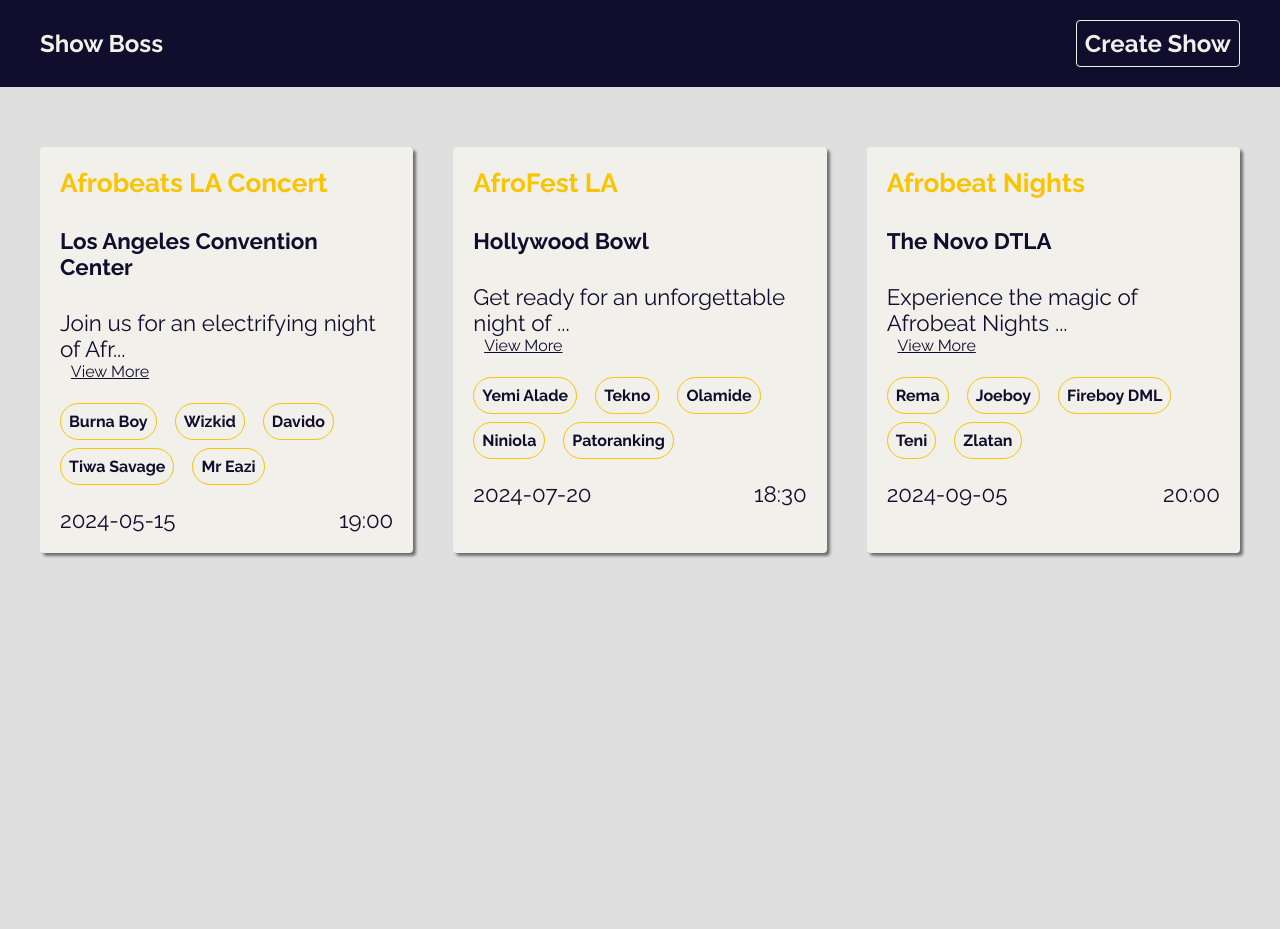
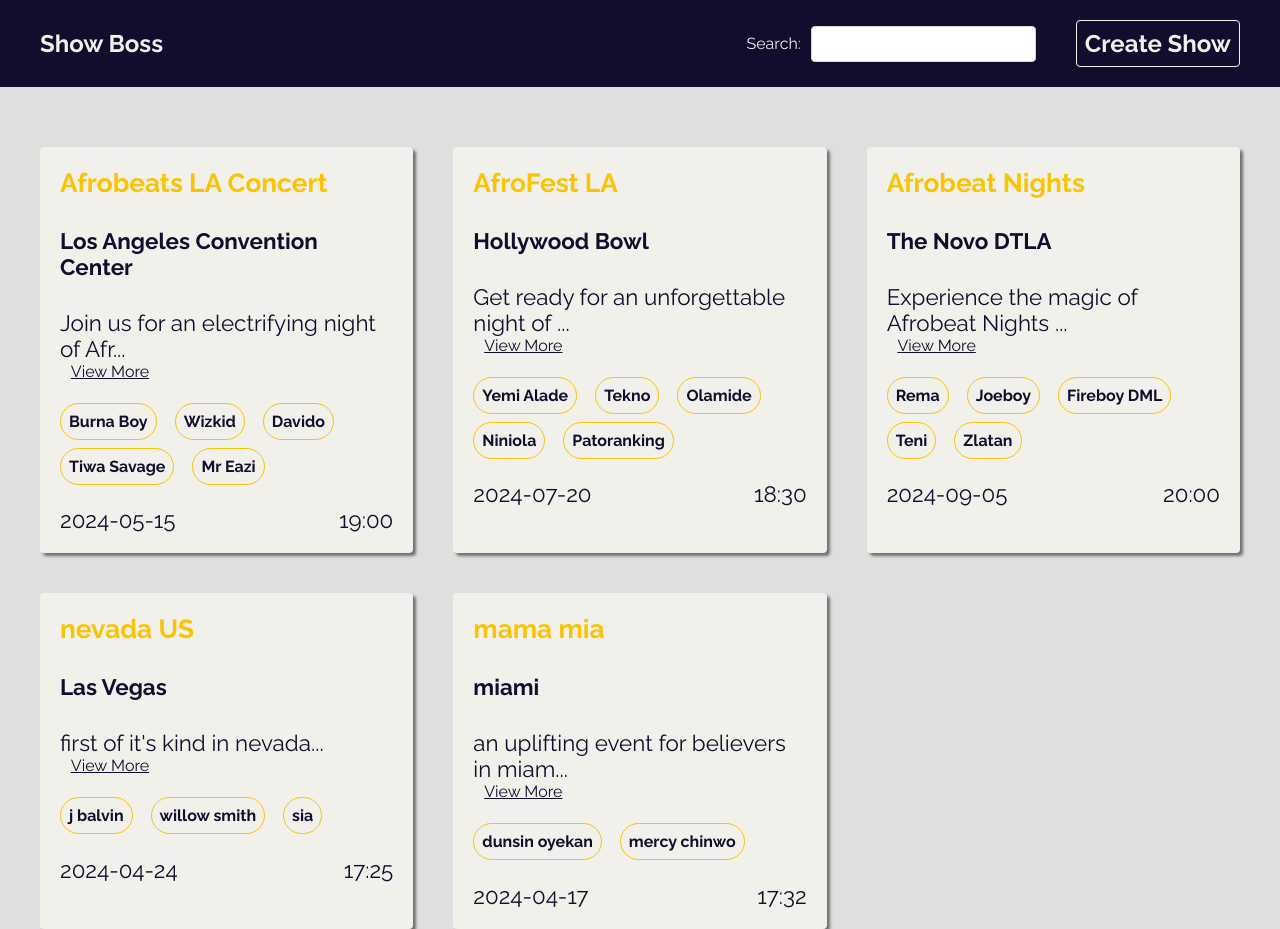
Before and after one commit to Rei-ne/show-boss, a React (Vite) app: page / in a window 1280 px wide. Before the commit the page ends 800 px from the top, so only its background shows below. Built offline with nearby package versions, Linux system fonts and the light colour scheme; data requests are answered from the project's data file.

Commit message:
feat(004); create post event

```diff
--- a/data/db.json
+++ b/data/db.json
@@ -6,7 +6,13 @@
       "location": "Los Angeles Convention Center",
       "date": "2024-05-15",
       "time": "19:00",
-      "artists": ["Burna Boy", "Wizkid", "Davido", "Tiwa Savage", "Mr Eazi"],
+      "artists": [
+        "Burna Boy",
+        "Wizkid",
+        "Davido",
+        "Tiwa Savage",
+        "Mr Eazi"
+      ],
       "description": "Join us for an electrifying night of Afrobeats music at the Los Angeles Convention Center! Experience the vibrant rhythms and melodies of Africa with performances by some of the biggest names in Afrobeats music, including Burna Boy, Wizkid, Davido, Tiwa Savage, and Mr Eazi. This promises to be a memorable event filled with energetic performances, dancing, and celebration of African culture. Don't miss out!"
     },
     {
@@ -15,7 +21,13 @@
       "location": "Hollywood Bowl",
       "date": "2024-07-20",
       "time": "18:30",
-      "artists": ["Yemi Alade", "Tekno", "Olamide", "Niniola", "Patoranking"],
+      "artists": [
+        "Yemi Alade",
+        "Tekno",
+        "Olamide",
+        "Niniola",
+        "Patoranking"
+      ],
       "description": "Get ready for an unforgettable night of AfroFest at the iconic Hollywood Bowl! Join us as we celebrate the richness of African music and culture with performances by Yemi Alade, Tekno, Olamide, Niniola, and Patoranking. With its stunning outdoor setting and top-notch lineup, AfroFest LA promises to be a feast for the senses!"
     },
     {
@@ -24,8 +36,39 @@
       "location": "The Novo DTLA",
       "date": "2024-09-05",
       "time": "20:00",
-      "artists": ["Rema", "Joeboy", "Fireboy DML", "Teni", "Zlatan"],
+      "artists": [
+        "Rema",
+        "Joeboy",
+        "Fireboy DML",
+        "Teni",
+        "Zlatan"
+      ],
       "description": "Experience the magic of Afrobeat Nights at The Novo DTLA! Join us for a night of non-stop dancing and grooving to the hottest Afrobeats tunes by Rema, Joeboy, Fireboy DML, Teni, and Zlatan. With its lively atmosphere and talented lineup, Afrobeat Nights promises to keep you on your feet all night long!"
+    },
+    {
+      "id": "bb8b",
+      "title": "nevada US",
+      "location": "Las Vegas",
+      "date": "2024-04-24",
+      "time": "17:25",
+      "description": "first of it's kind in nevada",
+      "artists": [
+        "j balvin",
+        "willow smith",
+        "sia"
+      ]
+    },
+    {
+      "id": "0bbe",
+      "title": "mama mia ",
+      "location": "miami",
+      "date": "2024-04-17",
+      "time": "17:32",
+      "description": "an uplifting event for believers in miami",
+      "artists": [
+        "dunsin oyekan",
+        "mercy chinwo"
+      ]
     }
   ]
 }
--- a/src/components/Navbar/Navbar.jsx
+++ b/src/components/Navbar/Navbar.jsx
@@ -1,5 +1,6 @@
 import { Link } from "react-router-dom";
 import "./Navbar.css";
+import Searchbar from "../Searchbar/Searchbar";
 
 export default function Navbar() {
   return (
@@ -8,6 +9,7 @@
         <Link to="/" className="brand">
           <h1>Show Boss</h1>
         </Link>
+        <Searchbar />
         <Link to="/create">
           <h1>Create Show</h1>
         </Link>
--- /dev/null
+++ b/src/components/Searchbar/Searchbar.css
@@ -0,0 +1,7 @@
+.searchbar form{
+    display: flex;
+    align-items: center;
+}
+.searchbar input{
+    margin-left: 10px;
+}
--- /dev/null
+++ b/src/components/Searchbar/Searchbar.jsx
@@ -0,0 +1,31 @@
+import { useState } from "react";
+
+import "./Searchbar.css";
+import { useNavigate } from "react-router-dom";
+
+export default function Searchbar() {
+  const [word, setWord] = useState("");
+
+  const navigate = useNavigate();
+
+  const handleSubmit = (e) => {
+    e.preventDefault();
+    navigate(`/search?q=${word}`);
+  };
+
+  return (
+    <div className="searchbar">
+      <form onSubmit={handleSubmit}>
+        <label htmlFor="search">Search:</label>
+        <input
+          type="text"
+          id="search"
+          onChange={(e) => {
+            setWord(e.target.value);
+          }}
+          required
+        />
+      </form>
+    </div>
+  );
+}
--- a/src/components/ShowList/ShowList.css
+++ b/src/components/ShowList/ShowList.css
@@ -9,7 +9,13 @@
 
 @media screen and (max-width: 780px) {
   .show-list {
-    grid-template-columns: auto;
+    display:flex;
+    align-items: center;
+    justify-content: center;
+    flex-direction: column;
+  }
+  .card{
+    width: 80%;
   }
 }
 
--- a/src/hooks/useFetch.js
+++ b/src/hooks/useFetch.js
@@ -1,18 +1,32 @@
 import { useState, useEffect } from "react";
 
-export const useFetch = (url) => {
+export const useFetch = (url, method = "GET") => {
   const [data, setData] = useState(null);
   const [isPending, setIsPending] = useState(false);
   const [error, setError] = useState(null);
+  const [options, setOptions] = useState(null);
+
+  const postData = (postData) => {
+    setOptions({
+      method: "POST",
+      headers: {
+        "Content-Type": "application/json",
+      },
+      body: JSON.stringify(postData),
+    });
+  };
 
   useEffect(() => {
     const controller = new AbortController();
 
-    const fetchData = async () => {
+    const fetchData = async (fetchOptions) => {
       setIsPending(true);
 
       try {
-        const res = await fetch(url, { signal: controller.signal });
+        const res = await fetch(url, {
+          ...fetchOptions,
+          signal: controller.signal,
+        });
         if (!res.ok) {
           throw new Error(res.statusText);
         }
@@ -31,12 +45,17 @@
       }
     };
 
-    fetchData();
+    if (method === "GET") {
+      fetchData();
+    }
+    if (method === "POST" && options) {
+      fetchData(options);
+    }
 
     return () => {
       controller.abort();
     };
-  }, [url]);
+  }, [url, options, method]);
 
-  return { data, isPending, error };
+  return { data, isPending, error, postData };
 };
--- a/src/pages/create/Create.css
+++ b/src/pages/create/Create.css
@@ -1,6 +1,11 @@
 .create{
 max-width: 480px;
 margin: 60px auto;
+}
+.create .top{
+    display: flex;
+    align-items: center;
+    justify-content: start;
 }
 .create span {
     padding: 20px 10px;
@@ -17,6 +22,11 @@
     cursor:pointer;
     margin: 20px auto;
 }
+.create .btn{
+    width: auto;
+    display: flex;
+    background-color: rgb(229, 61, 61);
+}
 .artists{
     display: flex;
     align-items: center;
--- a/src/pages/create/Create.jsx
+++ b/src/pages/create/Create.jsx
@@ -1,8 +1,11 @@
 import { useState } from "react";
 import { useRef } from "react";
+import { useFetch } from "../../hooks/useFetch";
 
 // styles
 import "./Create.css";
+import { Link, useNavigate } from "react-router-dom";
+import { useEffect } from "react";
 
 export default function Create() {
   const [title, setTitle] = useState("");
@@ -14,6 +17,13 @@
   const [artists, setArtists] = useState([]);
   const artistInput = useRef(null);
 
+  const { postData, data, error } = useFetch(
+    "http://localhost:3000/shows",
+    "POST"
+  );
+
+  const navigate = useNavigate();
+
   const handleSubmit = (e) => {
     e.preventDefault();
     setTitle("");
@@ -22,8 +32,14 @@
     setTime("");
     setDescription("");
     setArtists([]);
-
-    console.log(title, location, date, time, description, artists);
+    postData({
+      title,
+      location,
+      date,
+      time,
+      description,
+      artists,
+    });
   };
   // to add new artists
   const handleAdd = (e) => {
@@ -38,9 +54,27 @@
     artistInput.current.focus();
   };
 
+  // redirect the user after data response
+
+  useEffect(() => {
+    if (data) {
+      navigate("/");
+    }
+  }, [data]);
+
   return (
     <div className="create">
-      <h2 className="page-title">Add a New Show</h2>
+      <div className="top">
+        <button
+          className="btn"
+          onClick={() => {
+            navigate("/");
+          }}
+        >
+          Cancel
+        </button>
+        <h2 className="page-title">Add a New Show</h2>
+      </div>
       <form onSubmit={handleSubmit}>
         <label>
           <span>Show Title/ Headline:</span>
@@ -90,7 +124,7 @@
               value={newArtist}
               ref={artistInput}
             />
-            <button onClick={handleAdd} className="btn">
+            <button onClick={handleAdd} className="">
               add
             </button>
           </div>
--- a/src/pages/search/Search.jsx
+++ b/src/pages/search/Search.jsx
@@ -1,5 +1,31 @@
+import { useLocation } from "react-router-dom";
+import { useFetch } from "../../hooks/useFetch";
+
 import "./Search.css";
 
+// components
+import ShowList from "../../components/ShowList/ShowList";
+
 export default function Search() {
-  return <div>Search</div>;
+  const queryString = useLocation();
+
+  const queryParams = new URLSearchParams(queryString);
+
+  const query = queryParams.get("q");
+
+  console.log(query);
+
+  const url = "http://localhost:3000/shows?q=" + query;
+
+  const { error, isPending, data } = useFetch(url);
+
+  return (
+    <div>
+      <h2 className="page-title">Shows including "{query}"</h2>
+      {error && <p>{error}</p>}
+      {isPending && <p>Loading...</p>}
+
+      {data && <ShowList shows={data} />}
+    </div>
+  );
 }
```
